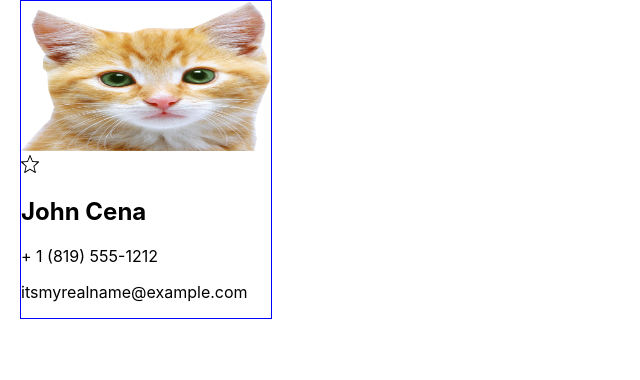
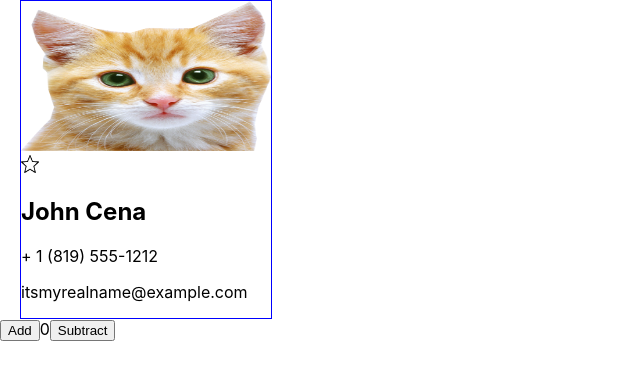
Before and after one commit to kevinmbuicode/Practice-Repo, a React (Create React App) app in the folder practice/: page / in a window 1280 px wide. Shown: the top 380 px of the page, without its empty margins (0-640 px from the left). Built offline with nearby package versions, Linux system fonts and the light colour scheme.

Commit message:
using state as props

```diff
--- a/practice/src/App.js
+++ b/practice/src/App.js
@@ -9,6 +9,7 @@ import starFilledIcon from "./components/images/star-full-icon.png"
 import './index.css'
 
 function App() {
+  const [count, setCount] = React.useState(0)
 
   const [contact, setContact] = React.useState({
     firstName: "John",
@@ -27,6 +28,16 @@ function App() {
   }
 
   let starIcon = (contact.isFavorite ? starFilledIcon : starEmptyIcon)
+
+  function countUP() {
+    console.log("Up clicked")
+    setCount(prevCount => prevCount + 1)
+  }
+
+  function countDown() {
+    console.log("Down clicked")
+    setCount(prevCount => prevCount -1)
+  }
 
   return (
     <main>
@@ -53,8 +64,18 @@ function App() {
 
           <p className="card--contact">
           {contact.email}</p>
+          {/* {passing state as props} */}
         </div>
+
       </article>
+
+      <button onClick={countUP}>
+            Add
+      </button>
+      {count}
+      <button onClick={countDown}>
+        Subtract
+      </button>
     </main>
 
   );
```
